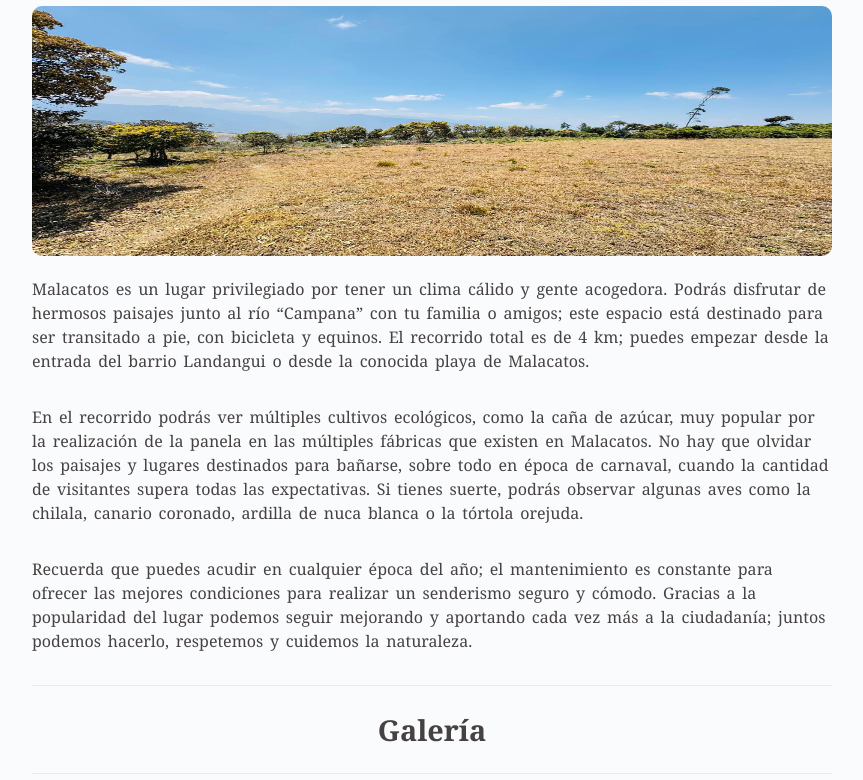
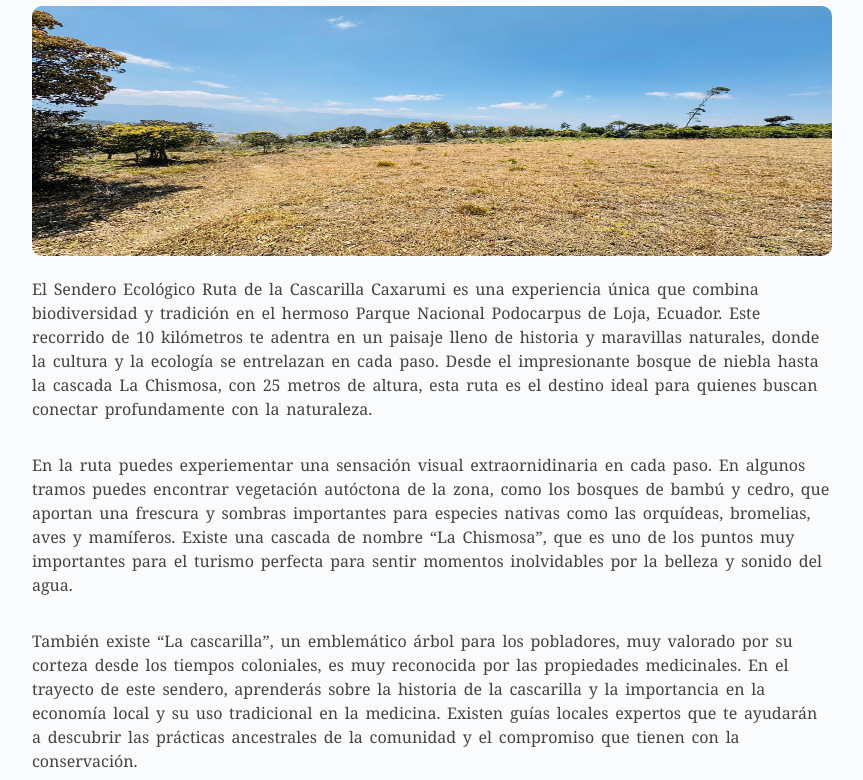
Before and after one commit to NelsonPaltin/web_html_nrpaltin, a website built with Parcel: page src/det1.html in a window 1280 px wide. Shown: the part 114-894 px from the top of the page, without its empty margins (208-1071 px from the left). Built offline with nearby package versions, Linux system fonts and the light colour scheme.

Commit message:
Bug img 8

```diff
--- a/src/js/det1.js
+++ b/src/js/det1.js
@@ -8,7 +8,7 @@ import img6s from "../img/g6.jpeg";
 import img7s from "../img/g7.jpeg";
 import img8s from "../img/g8.jpeg";
 
-const sendero = senderos.find(x => x.id === 2);
+const sendero = senderos.find(x => x.id === 1);
 //console.log(sendero.parr1);
 
 // Nombre del sendero
```
Also changed, not shown: dist/det1.html, 4 other files.
